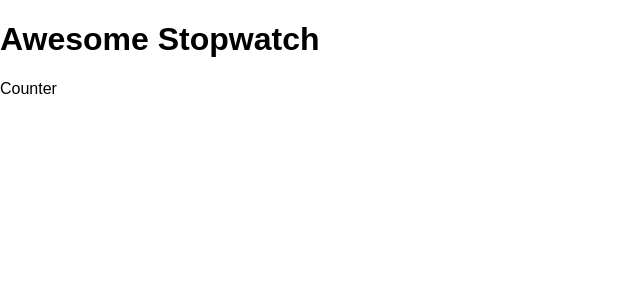
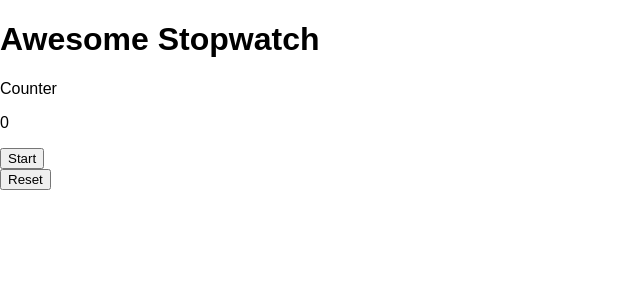
Before and after one commit to SergeyShvaitser/intu-test, a React (Create React App) app: page / in a window 1280 px wide. Shown: the top 300 px of the page, without its empty margins (0-640 px from the left). Built offline with nearby package versions, Linux system fonts and the light colour scheme.

Commit message:
Basic start/reset functionality

```diff
--- a/src/views/components/Counter.js
+++ b/src/views/components/Counter.js
@@ -1,11 +1,18 @@
 import React from 'react';
 import PropTypes from 'prop-types'
+import { Button } from 'views/common'
 
-const Counter = ({start, reset, confirmLap}) => (
-  <p>Counter</p>
+const Counter = ({currentTime, start, reset, confirmLap}) => (
+  <div>
+    <p>Counter</p>
+    <p>{currentTime}</p>
+    <Button onClick={start}>Start</Button>
+    <Button onClick={reset}>Reset</Button>
+  </div>
 )
 
 Counter.propTypes = {
+  currentTime: PropTypes.number.isRequired,
   start: PropTypes.func.isRequired,
   reset: PropTypes.func.isRequired,
   confirmLap: PropTypes.func.isRequired,
--- a/src/views/containers/Stopwatch.js
+++ b/src/views/containers/Stopwatch.js
@@ -7,7 +7,9 @@ class Stopwatch extends Component {
   constructor(){
     super()
 
-    this.state = {}
+    this.state = {
+      currentTime: 0
+    }
 
     this.start = this.start.bind(this)
     this.reset = this.reset.bind(this)
@@ -15,11 +17,16 @@ class Stopwatch extends Component {
   }
 
   start(){
-
+    console.log('works');
+    this.timer = setInterval(() => {
+      this.setState({
+        currentTime: this.state.currentTime + 10
+      })
+    }, 10)
   }
 
   reset(){
-
+    clearInterval(this.timer)
   }
 
   confirmLap(){
@@ -31,6 +38,7 @@ class Stopwatch extends Component {
       <div>
         <h1>Awesome Stopwatch</h1>
         <Counter
+          currentTime={this.state.currentTime}
           start={this.start}
           reset={this.reset}
           confirmLap={this.confirmLap}
```
